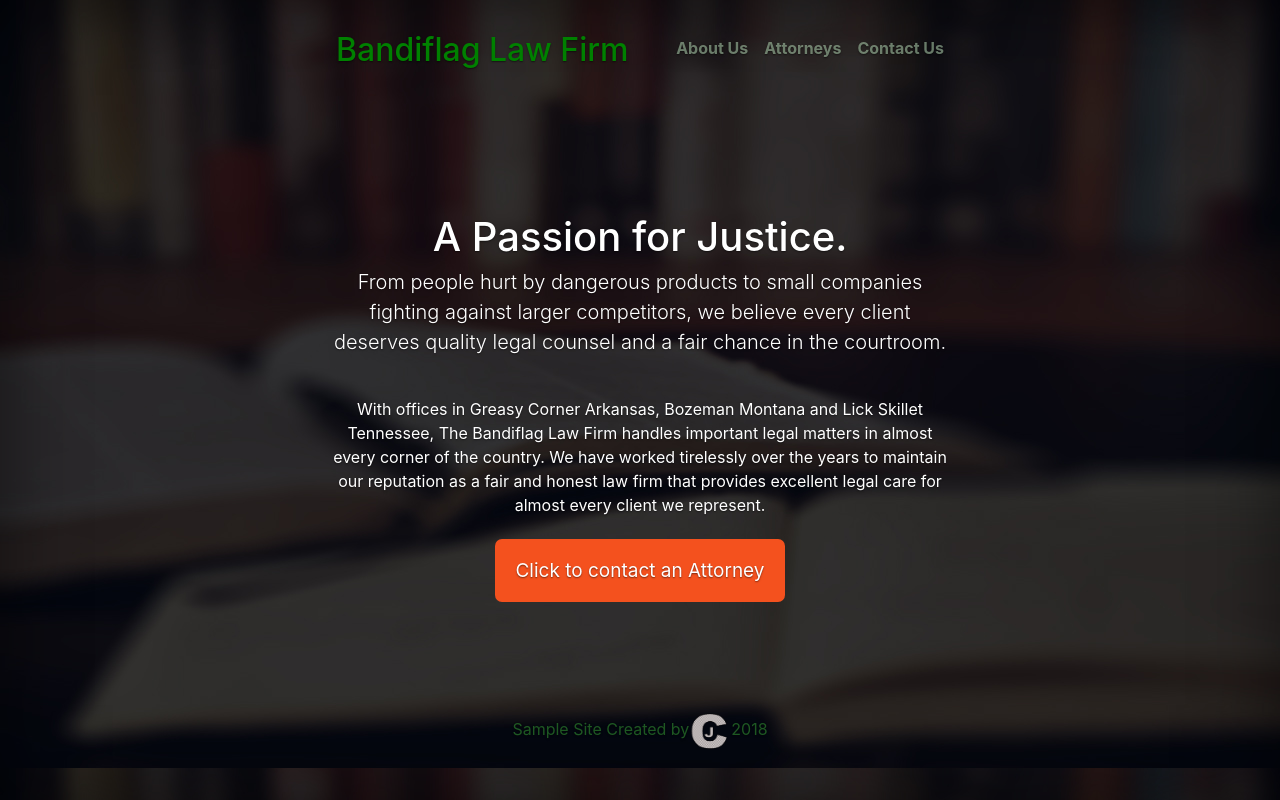
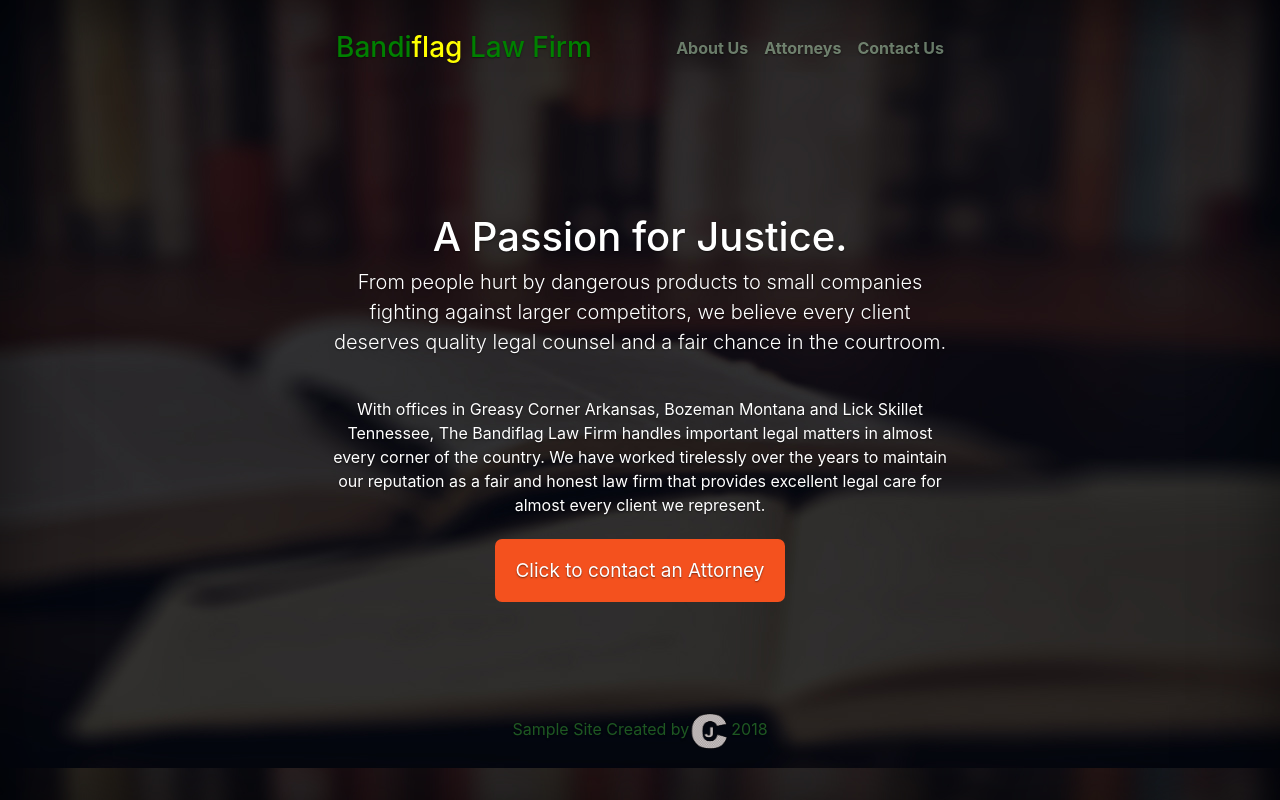
Before and after one commit to CoderJoe2017/Lawfirm-Web-Template, a website: page index.html in a window 1280 px wide. Drawn offline with nearby package versions, Linux system fonts and the light colour scheme.

Commit message:
Add files via upload

```diff
--- a/css/custom.css
+++ b/css/custom.css
@@ -226,3 +226,6 @@ body {
     width: 500px;
     padding: 10px;
 }
+.emphasis{
+    color: yellow;
+}
--- a/index.html
+++ b/index.html
@@ -27,7 +27,7 @@
 
                 <div class="masthead clearfix">
                     <div class="inner">
-                        <h2 class="masthead-brand">Bandiflag Law Firm</h2>
+                        <h3 class="masthead-brand">Bandi<span class='emphasis'>flag</span> Law Firm</h3>
                         <nav class="nav nav-masthead">
                             <a class="nav-link" href="about.html">About Us</a>
                             <a class="nav-link" href="att.html">Attorneys</a>
```
Also changed, not shown: about.html (+1 -1 lines), att.html (+1 -1 lines), contact.html (+1 -1 lines).
